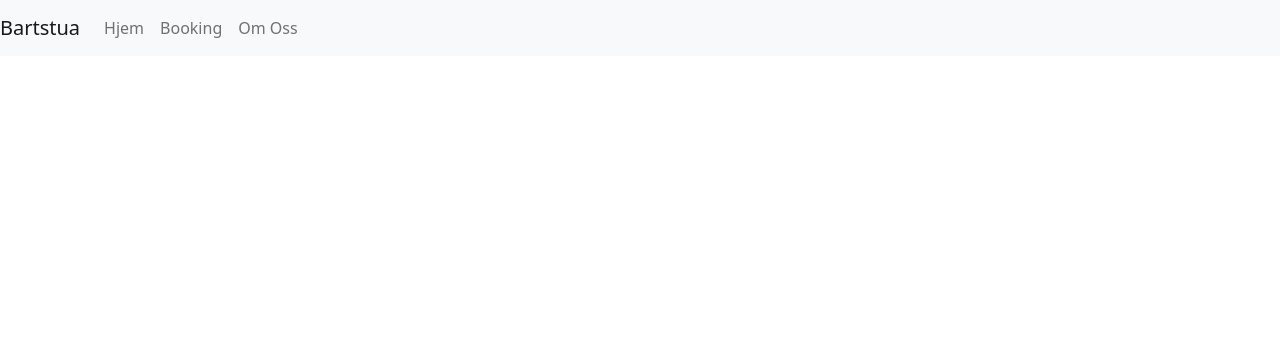
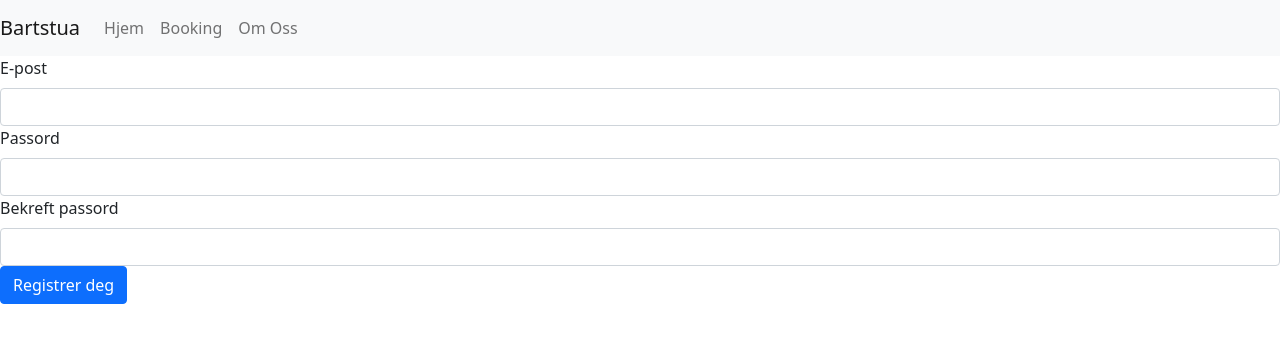
Before and after one commit to Garasje-folka/bartstua, a React (Create React App) app: page /register in a window 1280 px wide. Shown: the top 342 px of the page. Built offline with nearby package versions, Linux system fonts and the light colour scheme.

Commit message:
User registration, needs styling and more validation (#5)

```diff
--- a/src/App.tsx
+++ b/src/App.tsx
@@ -4,6 +4,7 @@ import Booking from "./pages/booking";
 import { BrowserRouter as Router, Route, Switch } from "react-router-dom";
 import Header from "./components/header";
 import About from "./pages/about";
+import Register from "./pages/register";
 
 const App = () => {
   return (
@@ -14,6 +15,7 @@ const App = () => {
           <Route exact path="/" component={Home} />
           <Route path="/booking" component={Booking} />
           <Route path="/about" component={About} />
+          <Route path="/register" component={Register} />
         </Switch>
       </Router>
     </>
--- /dev/null
+++ b/src/pages/register.tsx
@@ -0,0 +1,93 @@
+import Form from "react-bootstrap/Form";
+import Button from "react-bootstrap/Button";
+import { FormEvent, useState } from "react";
+import { useHistory } from "react-router-dom";
+import { auth } from "../fireConfig";
+
+// TODO: It is currently possible to create users with non existent emails, add email confirmation?
+// TODO: Getting a Bad Request console error when creating user, look into it.
+
+const Register = () => {
+  const [email, setEmail] = useState<string>("");
+  const [password, setPassword] = useState<string>("");
+  const [passwordConf, setPasswordConf] = useState<string>("");
+
+  const [notification, setNotification] = useState<string>("");
+
+  const history = useHistory();
+
+  const handleSubmit = async (event: FormEvent) => {
+    event.preventDefault();
+
+    if (password !== passwordConf) {
+      tempNotification(
+        "Passordet stemmer ikke med bekreftelses passordet",
+        3000
+      );
+      setPassword("");
+      setPasswordConf("");
+      return;
+    }
+
+    await auth
+      .createUserWithEmailAndPassword(email, password)
+      .then(() => {
+        history.push("/");
+      })
+      .catch((error) => {
+        if (error.code === "auth/email-already-in-use")
+          tempNotification("E-posten er allerede i bruk", 3000);
+        else if (error.code === "auth/invalid-email")
+          tempNotification("E-posten er ikke gydlig", 3000);
+        else if (error.code === "auth/weak-password")
+          tempNotification("Passordet er for svakt", 3000);
+      });
+  };
+
+  const tempNotification = (message: string, duration: number) => {
+    setNotification(message);
+
+    setTimeout(() => {
+      setNotification("");
+    }, duration);
+  };
+
+  return (
+    <>
+      <Form onSubmit={handleSubmit}>
+        <Form.Group>
+          <Form.Label>E-post</Form.Label>
+          <Form.Control
+            type="email"
+            value={email}
+            onChange={(event) => setEmail(event.target.value)}
+          ></Form.Control>
+        </Form.Group>
+
+        <Form.Group>
+          <Form.Label>Passord</Form.Label>
+          <Form.Control
+            type="password"
+            value={password}
+            onChange={(event) => setPassword(event.target.value)}
+          ></Form.Control>
+        </Form.Group>
+
+        <Form.Group>
+          <Form.Label>Bekreft passord</Form.Label>
+          <Form.Control
+            type="password"
+            value={passwordConf}
+            onChange={(event) => setPasswordConf(event.target.value)}
+          ></Form.Control>
+        </Form.Group>
+
+        <Button type="submit"> Registrer deg </Button>
+      </Form>
+
+      <h4> {notification} </h4>
+    </>
+  );
+};
+
+export default Register;
--- /dev/null
+++ b/src/react-app-env.d.ts
@@ -0,0 +1 @@
+/// <reference types="react-scripts" />
```
